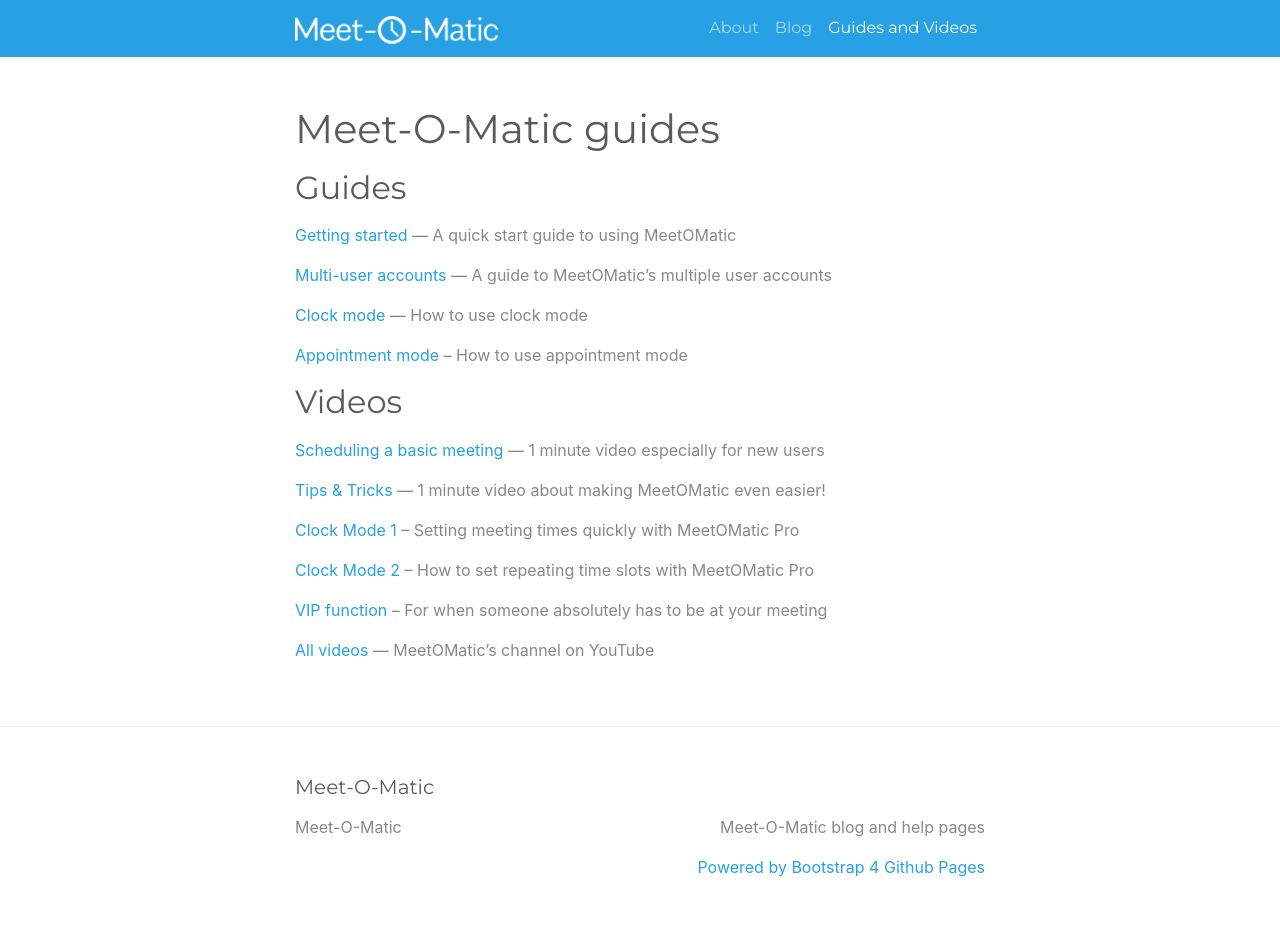
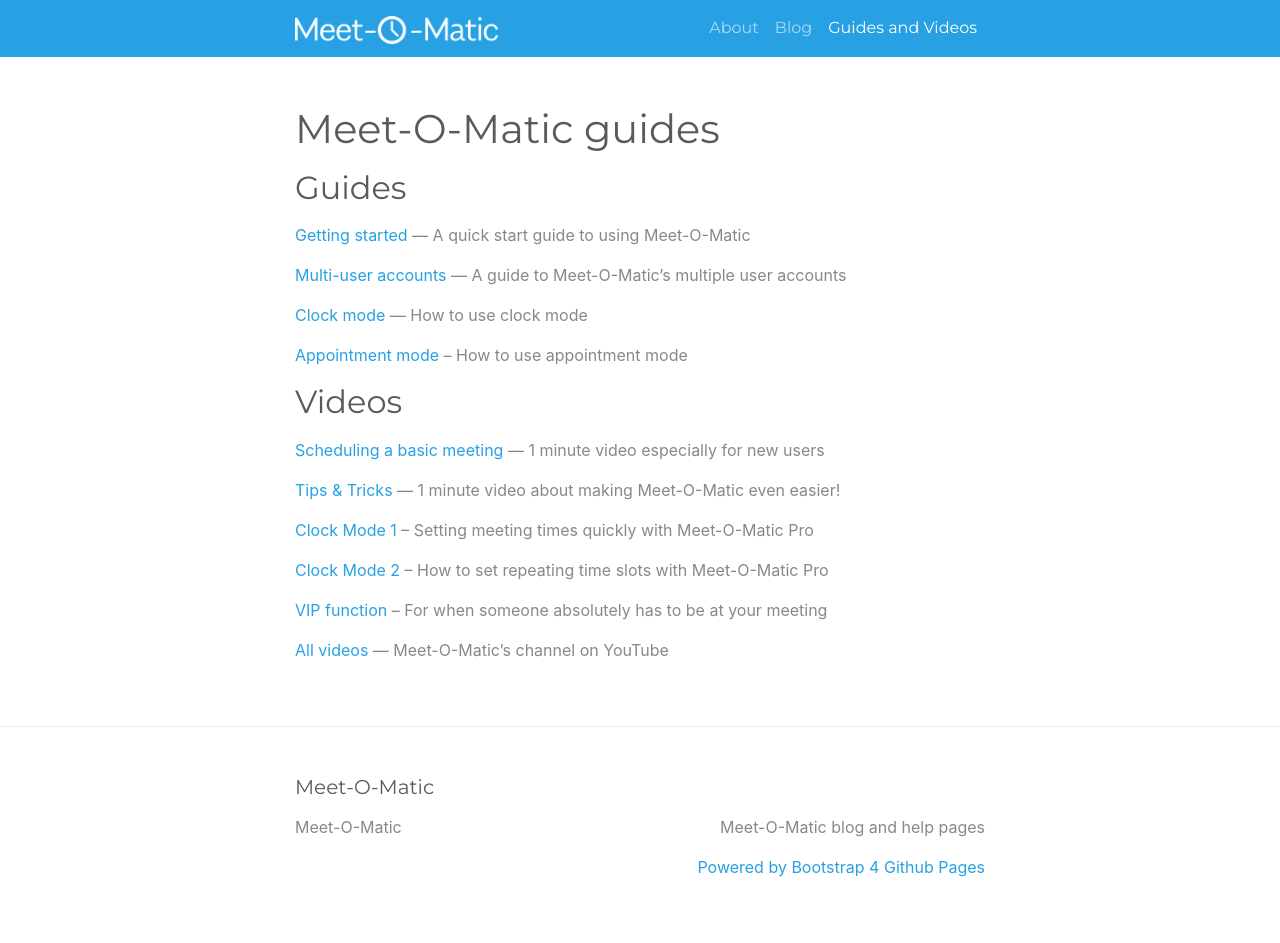
Before and after one commit to meetomatic/meetomatic.github.io, a Jekyll site: the page built from guides.md, in a window 1280 px wide. Built offline with Jekyll 4.4.1, drawn with Linux system fonts in a browser that asks for light colours.

Commit message:
Standardize the naming

```diff
--- a/guides.md
+++ b/guides.md
@@ -7,9 +7,9 @@ title: Meet-O-Matic guides
 
 ## Guides
 
-[Getting started](/guides/quick-start) — A quick start guide to using MeetOMatic
+[Getting started](/guides/quick-start) — A quick start guide to using Meet-O-Matic
 
-[Multi-user accounts](/guides/multi-user-accounts) — A guide to MeetOMatic’s multiple user accounts
+[Multi-user accounts](/guides/multi-user-accounts) — A guide to Meet-O-Matic’s multiple user accounts
 
 [Clock mode](/guides/clock-mode) — How to use clock mode
 
@@ -19,12 +19,12 @@ title: Meet-O-Matic guides
 
 [Scheduling a basic meeting](https://youtu.be/A76tZQUCfFc) — 1 minute video especially for new users
 
-[Tips & Tricks](https://youtu.be/W0oANsIUjzY) — 1 minute video about making MeetOMatic even easier!
+[Tips & Tricks](https://youtu.be/W0oANsIUjzY) — 1 minute video about making Meet-O-Matic even easier!
 
-[Clock Mode 1](https://youtu.be/G5I0l4LGtNU) – Setting meeting times quickly with MeetOMatic Pro
+[Clock Mode 1](https://youtu.be/G5I0l4LGtNU) – Setting meeting times quickly with Meet-O-Matic Pro
 
-[Clock Mode 2](https://youtu.be/jkkFUmyT0nA) – How to set repeating time slots with MeetOMatic Pro
+[Clock Mode 2](https://youtu.be/jkkFUmyT0nA) – How to set repeating time slots with Meet-O-Matic Pro
 
 [VIP function](https://youtu.be/RBggZ8H3jqI) – For when someone absolutely has to be at your meeting
 
-[All videos](https://www.youtube.com/channel/UC7SbLn88h8JPau6MQZUBWeQ) — MeetOMatic’s channel on YouTube
+[All videos](https://www.youtube.com/channel/UC7SbLn88h8JPau6MQZUBWeQ) — Meet-O-Matic’s channel on YouTube
```
Also changed, not shown: _posts/2015-05-20-announcing-integration-with-gotomeeting.md (+1 -1 lines).
